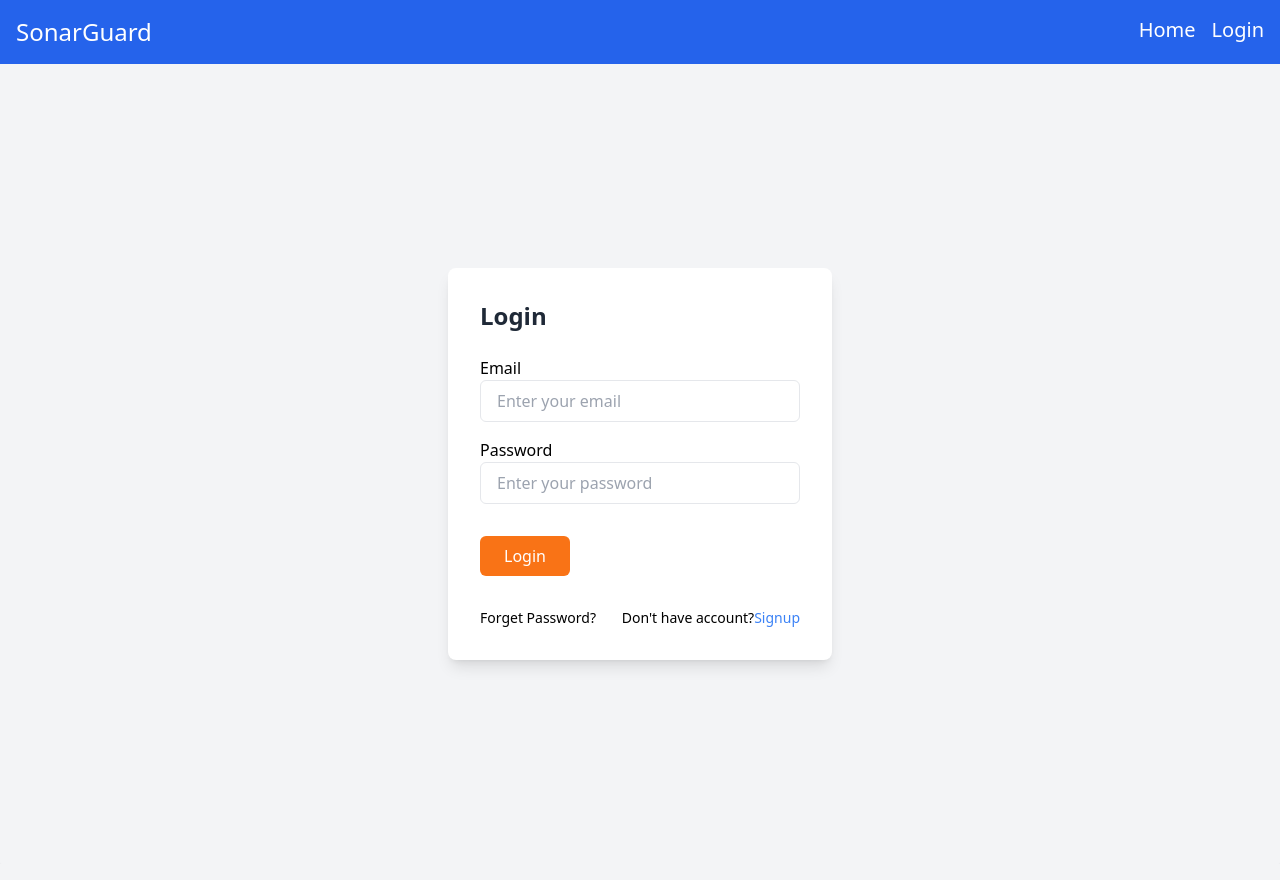
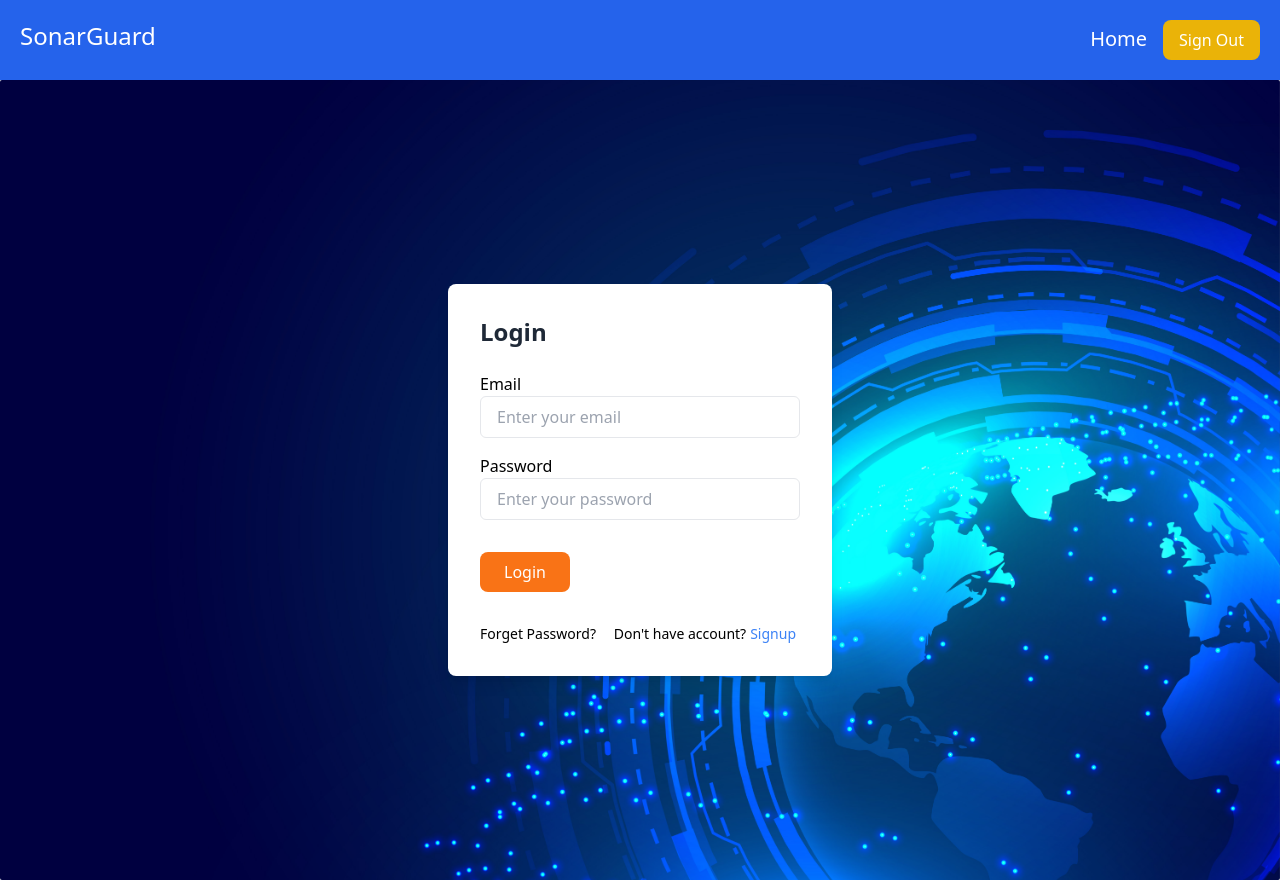
Before and after one commit to ap-dev-github/SonarGuard, a Next.js app: page / in a window 1280 px wide. Built offline with nearby package versions, Linux system fonts and the light colour scheme; sample sign-in values are in the browser's storage; what amazon-cognito-identity-js would draw is missing.

Commit message:
fully working logout on the storage change event final auth ready and redirecting to dashboard after login

```diff
--- a/src/app/dashboard/page.tsx
+++ b/src/app/dashboard/page.tsx
@@ -23,7 +23,6 @@ export default function Dashboard() {
 
   useEffect(() => {
     const token = localStorage.getItem("token");
-    console.log("token details:", token);
 
     if (token) {
       try {
@@ -56,7 +55,6 @@ export default function Dashboard() {
     <div>
       {auth ? (
         <>
-           <h1>Welcome to the dashboard</h1>
           {alert && <AlertMessage message={alert.message} type={alert.type} />}
         </>
       ) : (
--- a/src/app/page.tsx
+++ b/src/app/page.tsx
@@ -97,7 +97,9 @@ export default function Login(){
             console.log("Login Successful:", session);
             showAlert("Login Successful:","success");
             localStorage.setItem("token", session.getIdToken().getJwtToken());
+            window.dispatchEvent(new Event("storage"));  //notify the storage evenchage
             router.push('/dashboard');
+
             },
             onFailure: (err) => {
                 console.error("Login failed:", err);
@@ -107,7 +109,11 @@ export default function Login(){
 
     };
     return(
-        <div className=" min-h-screen flex justify-center items-center rounded-sm shadow-sm">
+        <div className=" min-h-screen flex justify-center backdrop-blur-2xl items-center rounded-sm shadow-sm"  style={{
+            backgroundImage: "url('/bg-image.png')",
+            backgroundSize: "cover",
+            backgroundPosition: "center",
+          }}>
             <form  onSubmit={isForgetPassword ? handleResetPassword : handleLogin} className="bg-white p-8 rounded-lg shadow-lg w-96">
              <h2 className="text-2xl font-bold mb-6 text-gray-800">
                 {isForgetPassword ? "Reset Password" : "Login"}
@@ -164,7 +170,7 @@ export default function Login(){
 
 
             {/*Submit Button*/}
-             <button type="submit" className="bg-orange-500 text-white px-6 py-2 rounded-md hover:bg-orange-600
+             <button type="submit" className="bg-orange-500 text-white px-6 py-2 rounded-lg hover:bg-orange-600 transition-all
              my-4">{isForgetPassword ? "Reset Password" : "Login"}</button>
 
              {/*Forget Password and Signup Links */}
@@ -178,7 +184,7 @@ export default function Login(){
                 )}
                 <div className="flex justify-between text-sm text-gray-600">
                 <p className="text-black ">Don't have account?</p>
-                <a href="/auth/signup" className="text-blue-500 hover:underline">Signup</a>
+                <a href="/auth/signup" className="text-blue-500 hover:underline px-1"> Signup</a>
                 </div>
              </div>
             </form>
--- a/src/components/NavBar.tsx
+++ b/src/components/NavBar.tsx
@@ -1,14 +1,55 @@
+"use client";
 import Link from "next/link";
+import { useEffect, useState } from "react";
+import { useRouter } from "next/navigation";
 
 const NavBar = () => {
-return (
-    <nav className="bg-blue-600 text-white p-4 flex justify-between">
+  const router = useRouter();
+  const [isLoggedIn, setIsLoggedIn] = useState<boolean>(false);
+
+  // Function to check authentication status
+  const checkAuth = () => {
+    const token = localStorage.getItem("token");
+    setIsLoggedIn(!!token); //  Converts token existence to true/false
+  };
+
+  useEffect(() => {
+    checkAuth();
+
+
+    const handleStorageChange = () => checkAuth();
+    window.addEventListener("storage", handleStorageChange);
+
+    return () => {
+      window.removeEventListener("storage", handleStorageChange);
+    };
+  }, []);
+
+  const handleSignOut = () => {
+    localStorage.removeItem("token");
+    setIsLoggedIn(false);
+    router.push("/");
+    window.dispatchEvent(new Event("storage"));
+  };
+
+  return (
+    <nav className="bg-blue-600 text-white p-5 flex justify-between ">
       <h1 className="text-2xl">SonarGuard</h1>
       <div className="space-x-4">
         <Link href="/" className="text-xl text-white hover:text-blue-200">Home</Link>
-        <Link href="/login" className="text-xl text-white hover:text-blue-200">Login</Link>
+        {!isLoggedIn && (
+          <Link href="/" className="bg-green-500 px-4 py-2 rounded transition-all hover:bg-green-600">
+            Sign In
+          </Link>
+        )}
+        {isLoggedIn && (
+          <button onClick={handleSignOut} className="bg-yellow-500 px-4 py-2 text-white rounded-lg hover:bg-yellow-600 transition-all">
+            Sign Out
+          </button>
+        )}
       </div>
     </nav>
-);
+  );
 };
+
 export default NavBar;
```
Also changed, not shown: public/bg-image.png (added).
